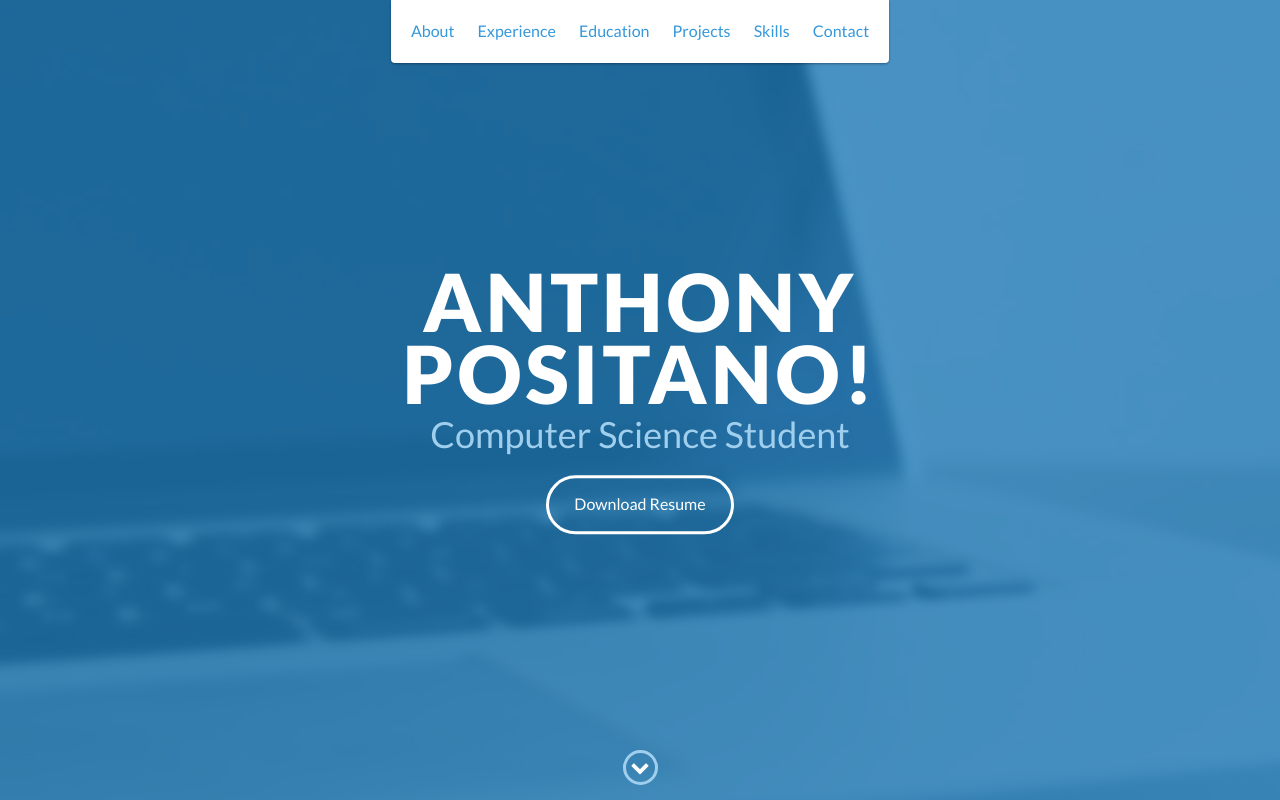
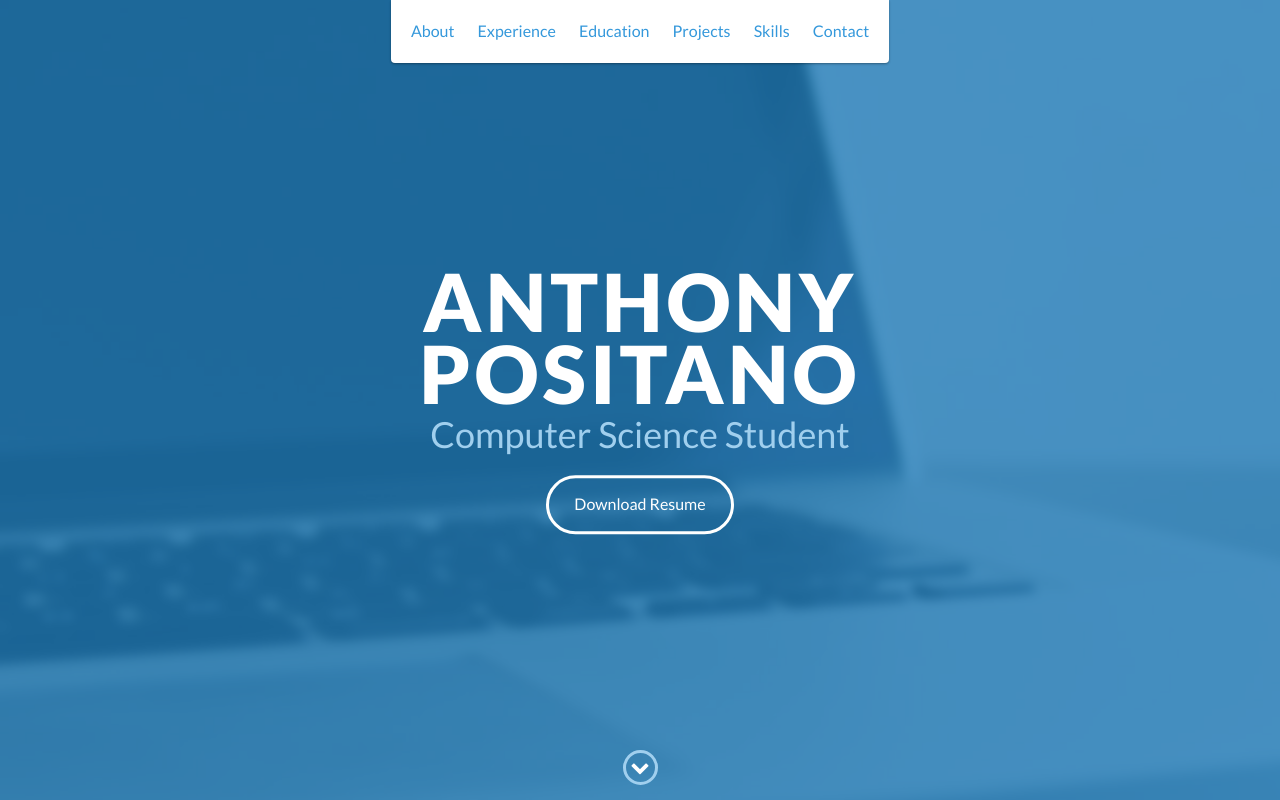
Before and after one commit to Apoz626/Computer-Science-Portfolio, a website: page index.html in a window 1280 px wide. Shown: the top 800 px of the page. Drawn offline with nearby package versions, Linux system fonts and the light colour scheme.

Commit message:
Update index.html

```diff
--- a/index.html
+++ b/index.html
@@ -48,7 +48,7 @@
 
     <div id="lead">
         <div id="lead-content">
-            <h1>Anthony Positano!</h1>
+            <h1>Anthony Positano</h1>
             <h2>Computer Science Student</h2>
             <a href="#" class="btn-rounded-white">Download Resume</a>
         </div>
```
